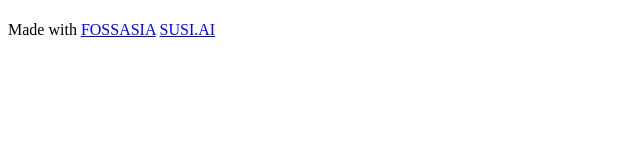
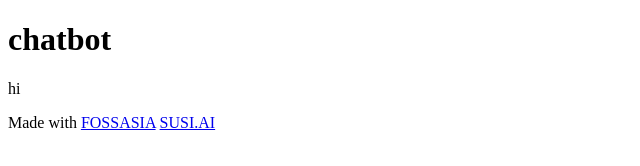
Before and after one commit to dhsy1czeldadudeyu/zelda, a plain HTML site: page index.html in a window 1280 px wide. Shown: the whole page, without its empty margins (0-640 px from the left). Drawn offline with Linux system fonts and the light colour scheme.

Commit message:
Update index.html

```diff
--- a/index.html
+++ b/index.html
@@ -7,11 +7,11 @@
     <title><!-- your title here --></title>
 </head>
 <body>
-    <h1><!-- your chatbot title here too --></h1>
-    <p><!-- your chatbot description here --></p>
+    <h1>chatbot<!-- your chatbot title here too --></h1>
+    <p>hi<!-- your chatbot description here --></p>
     <pre><!-- your chatbot code here --></pre>
     <p>Made with <a href="http://fossasia.org">FOSSASIA</a> <a href="http://skills.susi.ai">SUSI.AI</a></p>
-    <!-- your SUSI.AI generated script here -->
+    <script type='text/javascript' id='susi-bot-script' data-userid='92f819800adaf820bc3d4d03724fa5c2' data-group='Communication' data-language='en' data-skill='Communication is not scary' src='https://skills.susi.ai/susi-chatbot.js'></script>
 
 </body>
 </html>
```
